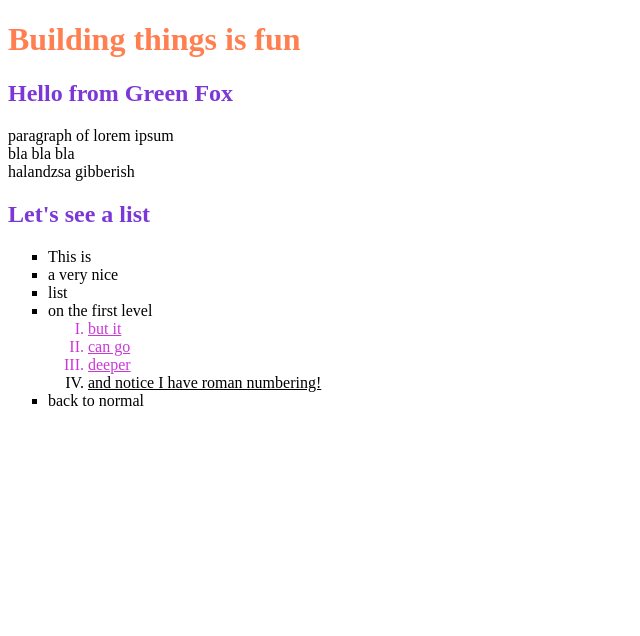
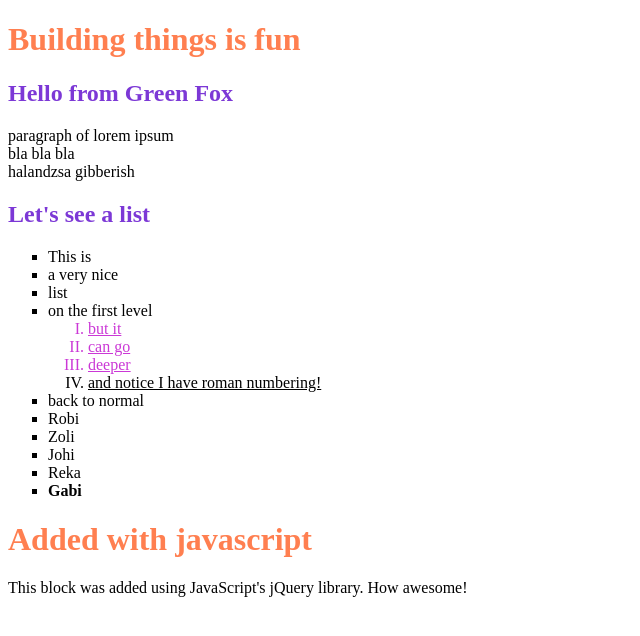
Before and after one commit to Gbi92/lists-and-texts, a plain HTML site: page index.html in a window 1280 px wide. Shown: the whole page, without its empty margins (0-640 px from the left). Drawn offline with nearby package versions, Linux system fonts and the light colour scheme.

Commit message:
added script tag to html and manipulated DOM with jQuery

```diff
--- a/index.html
+++ b/index.html
@@ -36,6 +36,7 @@
   </ul>
 </main>
 <!-- partial -->
-
+  <script src="https://ajax.googleapis.com/ajax/libs/jquery/3.4.1/jquery.min.js"></script>
+  <script src="scripts.js"></script>
 </body>
 </html>
--- /dev/null
+++ b/scripts.js
@@ -0,0 +1,14 @@
+let names = ['Robi', 'Zoli', 'Johi', 'Reka', 'Gabi'];
+names.forEach (name => {
+    $("ul").append (`<li>${name}</li>`);
+});
+
+$("ul > li:last-child").css({fontWeight:'bold'});
+
+let additionalBlock = {
+    title: "Added with javascript",
+    text: "This block was added using JavaScript's jQuery library. How awesome!"
+  };
+
+  $('body').append(`<h1> ${additionalBlock.title} </h1>`);
+  $('body').append(`<p> ${additionalBlock.text} </p>`);
```
